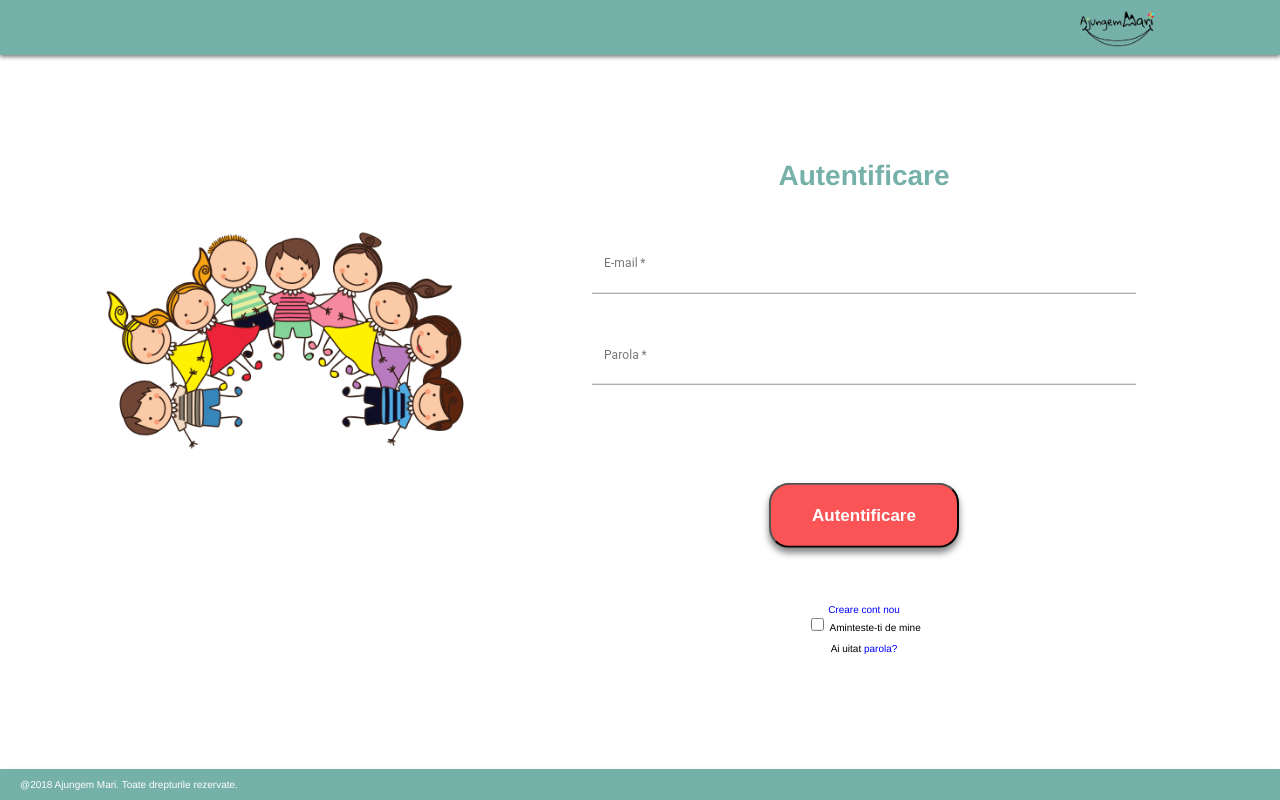
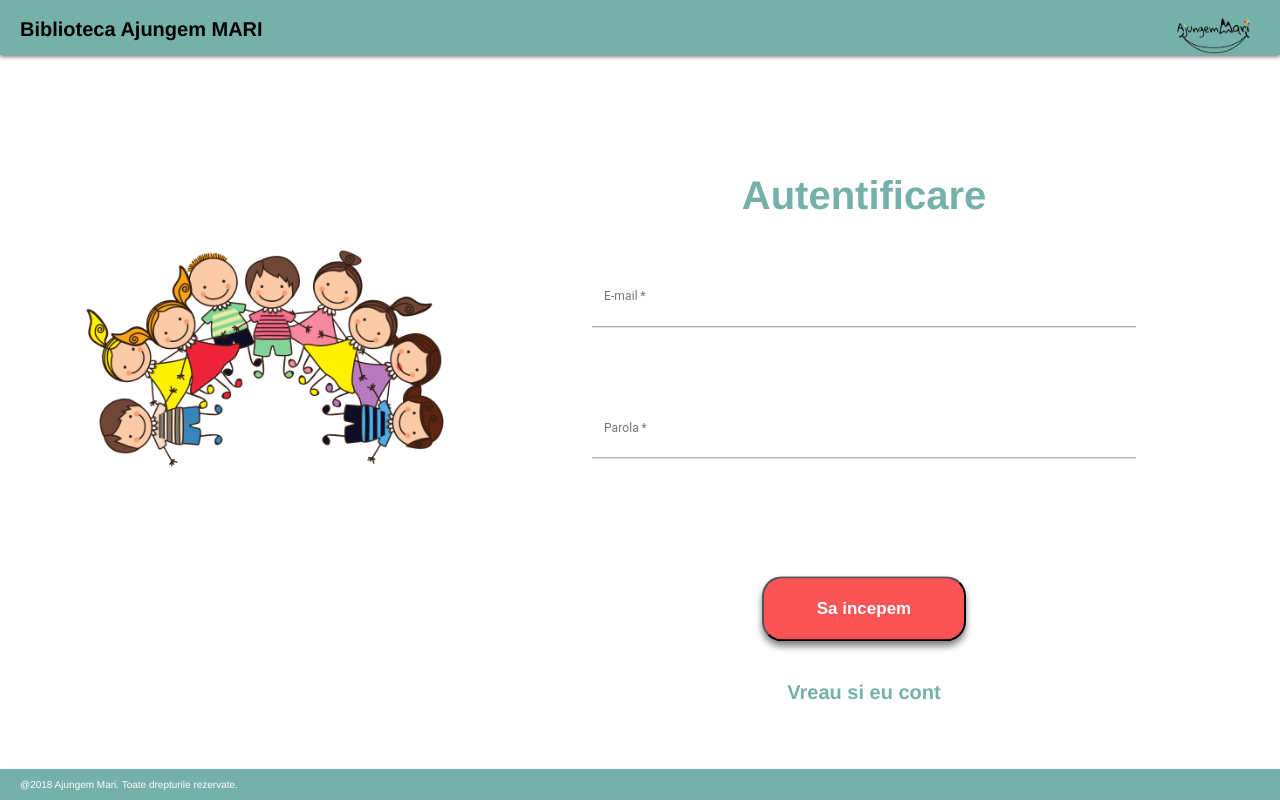
Before and after one commit to WildCodeSchool/bucharest-project3-online-library, a React (Create React App) app in the folder client/: page /#/ in a window 1280 px wide. Built offline with nearby package versions, Linux system fonts and the light colour scheme.

Commit message:
improved design

```diff
--- a/client/package.json
+++ b/client/package.json
@@ -22,6 +22,7 @@
     "react-bootstrap-table2-filter": "^1.3.0",
     "react-css-modules": "^4.7.11",
     "react-dom": "^16.12.0",
+    "react-redux": "^7.1.3",
     "react-router-dom": "^5.1.2",
     "react-scripts": "3.3.0",
     "redux": "^4.0.5",
--- a/client/src/Components/NavbarComponent/Navbar.scss
+++ b/client/src/Components/NavbarComponent/Navbar.scss
@@ -48,7 +48,7 @@
     display: block;
     float: right;
     font-size: 4.3em;
-    padding: 10px 20px;
+    // padding: 10px 20px;
     text-decoration: none;
     height: 1.3em!important;
 }
--- a/client/src/Containers/Login/Login.css
+++ b/client/src/Containers/Login/Login.css
@@ -2,8 +2,22 @@
     width: 100vw;
 }
 
+container-fluid headerMain {
+    justify-content: flex-end;
+}
+
 .psw {
     padding: 9px;
+    font-size: 1.3em;
+}
+
+.biblioteca {
+    font-size: 2em;
+    margin-left: 1em;
+    margin-top: 0.9em;
+    position: relative;
+    display: block;
+    flex-direction: row;
 }
 
 .loginPage {
@@ -28,7 +42,7 @@
 }
 
 .container2 {
-    padding-top: 16px;
+    /* padding-top: 16px; */
     padding-bottom: 50px;
     display: grid;
     bottom: 0;
@@ -47,20 +61,29 @@
 }
 
 .createAccountAnchor {
-    color: blue;
+    color: #75B1A9;
+    font-size: 2em;
+    /* font-style: bold; */
+    /* text-decoration: none; */
+    cursor: pointer;
+    margin-top: 5px;
+    font-weight: 700;
+    /* display: flex;
+    flex-direction: column;
+    position: relative; */
+}
+
+.label {
+    font-size: 1.3em;
 }
 
 .logo {
-    display: block;
-    float: right;
     font-size: 5em;
-    padding: 10px 20px;
-    text-decoration: none;
-    height: 2.3em !important;
+    /* height: 2.3em !important; */
 }
 
 
-/* .creareCont a:link {
+/* .creareCont {
     text-decoration: none;
 } */
 
@@ -78,7 +101,7 @@
 }
 
 .main header {
-    width: 100%;
+    width: 100vw;
     height: 70px;
     background: #75B1A9;
     margin: 0;
@@ -87,7 +110,7 @@
 }
 
 .headerMain {
-    width: 100%;
+    width: 100vw;
     height: 70px;
     display: -webkit-box;
     display: -ms-flexbox;
@@ -98,10 +121,11 @@
     flex-direction: row;
     -webkit-box-pack: justify;
     -ms-flex-pack: justify;
-    justify-content: space-between;
+    /* justify-content: space-between; */
 }
 
-.headerNav {
+
+/* .headerNav {
     width: 20%;
     height: 70px;
     display: -webkit-box;
@@ -117,13 +141,11 @@
     -ms-flex-align: center;
     align-items: center;
     font-size: 20px;
-}
+} */
 
 .logo {
     display: block;
-    float: right;
     font-size: 5em;
-    padding: 10px 20px;
     text-decoration: none;
     height: 2.3em !important;
 }
@@ -144,7 +166,7 @@
 } */
 
 .logInTitle h1 {
-    font-size: 4rem;
+    font-size: 5rem;
     color: #75B1A9;
 }
 
@@ -160,11 +182,14 @@
 
 .signUpBtnContainer button {
     background: #FA5457;
+    /* display: flex;
+    position: absolute;
+    flex-direction: column; */
     width: 674px;
     height: 65px;
     border-radius: 20px;
     color: #FFF;
-    font-size: 2.3rem;
+    font-size: 3rem;
     font-weight: bold;
     -webkit-box-shadow: 0px 5px 7px grey;
     box-shadow: 0px 5px 7px grey;
@@ -199,20 +224,29 @@
         font-size: 28px !important;
     }
     .main header {
-        width: 100%;
-        height: 55px;
+        width: 100vw;
+        height: 70px;
         background: #75B1A9;
         margin: 0;
         -webkit-box-shadow: 0px 2px 4px grey;
         box-shadow: 0px 2px 4px grey;
     }
     .headerMain {
-        width: 100%;
-        height: 55px;
+        width: 100vw;
+        height: 70px;
+        display: -webkit-box;
+        display: -ms-flexbox;
+        display: flex;
+        -webkit-box-orient: horizontal;
+        -webkit-box-direction: normal;
+        -ms-flex-direction: row;
+        flex-direction: row;
+        -webkit-box-pack: justify;
+        -ms-flex-pack: justify;
     }
-    .headerNav {
+    /* .headerNav {
         display: none;
-    }
+    } */
     /* .logoPlaceholder {
         width: 100%;
         height: 55px;
@@ -227,7 +261,7 @@
         align-items: center;
     } */
     .logInTitle h1 {
-        font-size: 2rem;
+        font-size: 5rem;
     }
     .logInTitle {
         /* width: 90%; */
@@ -244,7 +278,7 @@
         height: 65px;
         border-radius: 20px;
         color: #FFF;
-        font-size: 1.7rem;
+        font-size: 3rem;
         font-weight: 600;
         -webkit-box-shadow: 0px 5px 7px grey;
         box-shadow: 0px 5px 7px grey;
@@ -280,7 +314,7 @@
     .logo {
         float: right;
         font-size: 3em;
-        padding: 10px 20px;
+        /* padding: 0px 10px 20px; */
         text-decoration: none;
         height: 2.3em !important;
     }
@@ -291,8 +325,8 @@
         width: 100vw;
     }
     .main header {
-        width: 100%;
-        height: 55px;
+        width: 100vw;
+        height: 70px;
         background: #75B1A9;
         margin: 0;
         -webkit-box-shadow: 0px 2px 4px grey;
@@ -300,13 +334,22 @@
     }
     .headerMain {
         width: 100%;
-        height: 55px;
+        height: 70px;
+        display: -webkit-box;
+        display: -ms-flexbox;
+        display: flex;
+        -webkit-box-orient: horizontal;
+        -webkit-box-direction: normal;
+        -ms-flex-direction: row;
+        flex-direction: row;
+        -webkit-box-pack: justify;
+        -ms-flex-pack: justify;
     }
-    .headerNav {
+    /* .headerNav {
         display: none;
-    }
-    .logoPlaceholder {
-        /* width: 100%; */
+    } */
+    /* .logoPlaceholder {
+         width: 100%;
         margin-left: 75%;
         height: 55px;
         display: -webkit-box;
@@ -318,9 +361,9 @@
         -webkit-box-align: center;
         -ms-flex-align: center;
         align-items: center;
-    }
+    }  */
     .logInTitle h1 {
-        font-size: 2.8rem;
+        font-size: 4rem;
     }
     .logInTitle {
         /* width: 46%; */
@@ -338,7 +381,7 @@
         height: 65px;
         border-radius: 20px;
         color: #FFF;
-        font-size: 1.7rem;
+        font-size: 3rem;
         font-weight: 600;
         -webkit-box-shadow: 0px 5px 7px grey;
         box-shadow: 0px 5px 7px grey;
@@ -365,7 +408,7 @@
     .logo {
         float: right;
         font-size: 3em;
-        padding: 10px 20px;
+        /* padding: 0px 10px 20px; */
         text-decoration: none;
         height: 2.3em !important;
     }
@@ -375,20 +418,28 @@
     text-align: center;
 }
 
-.creareCont a:link {
+
+/* .creareCont a:link {
     color: blue;
     text-decoration: none;
-}
+} */
 
 .psw>a:link {
     color: blue;
     text-decoration: none;
 }
 
-.creareCont {
+
+/* .creareCont {
     margin-bottom: 9px;
-}
+    cursor: pointer;
+    color: red;
+} */
 
 .creareCont>label {
     margin-top: 9px;
 }
+
+.row {
+    padding: 2em;
+}
--- a/client/src/Containers/Login/Login.js
+++ b/client/src/Containers/Login/Login.js
@@ -93,11 +93,10 @@
             <div className='main'>
                 <header>
                     <div className="container-fluid headerMain">
-                        <nav className="headerNav">
-                        </nav>
-                        <div className="logoPlaceholder">
-                            <img src={logo} alt="logo" className="logo"/>
-                        </div>
+                        {/* <nav className="headerNav">
+                        </nav> */}
+                        <h1 className="biblioteca">Biblioteca Ajungem MARI</h1>
+                        <img src={logo} alt="logo" className="logo"/>
                     </div>
                 </header>
 
@@ -150,21 +149,21 @@
                         </div>
                         <div className="signUpBtnContainer">
                             {/* <Link to='/acasa'> */}
-                              <button type="submit">Autentificare</button>
+                              <button type="submit">Sa incepem</button>
                             {/* </Link> */}
                         </div>
                     </div>
                     <div className="container2">
 
-                    <Link to="/creareCont"><span className="creareCont">
-                        <a href="#" className="createAccountAnchor">Creare cont nou</a>
-                        </span>
+                    <Link to="/creareCont"><div className="creareCont">
+                        <span href="#" className="createAccountAnchor">Vreau si eu cont</span>
+                        </div>
                     </Link>
 
-                        <label>
+                        {/* <label className="label">
                             <input type="checkbox" name="remember" /> Aminteste-ti de mine
                     </label>
-                        <span className="psw">Ai uitat <a className='forgotPasswordAnchor' href="#">parola?</a></span>
+                        <span className="psw">Ai uitat <a className='forgotPasswordAnchor' href="#">parola?</a></span> */}
                     </div>
 
                     </form>
```
Also changed, not shown: 1 other file (tests, documents, lock files or other folders).
